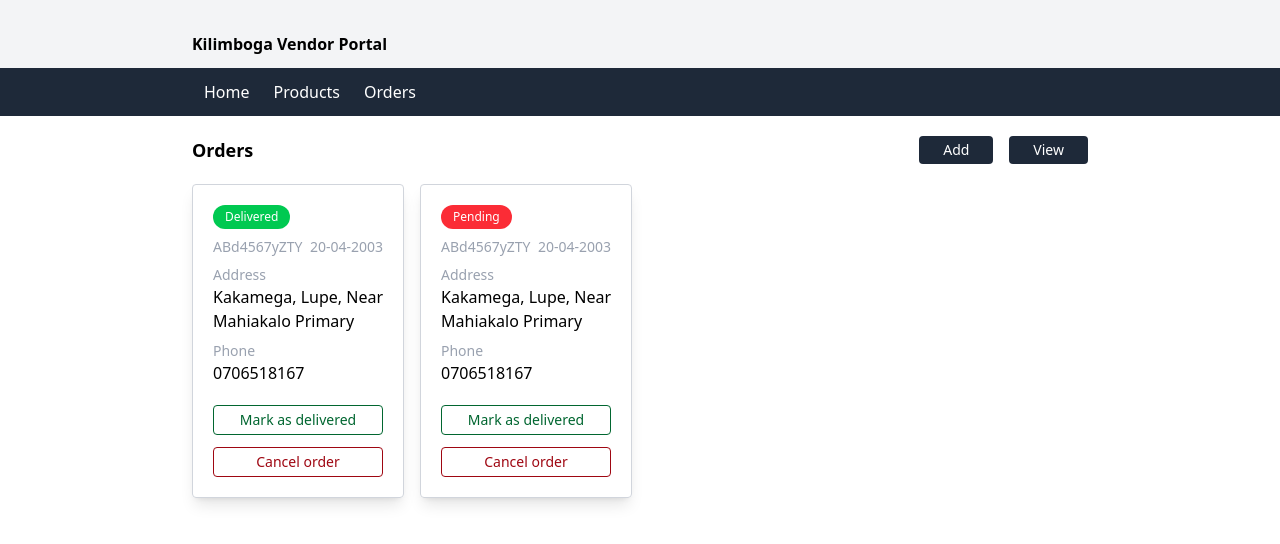
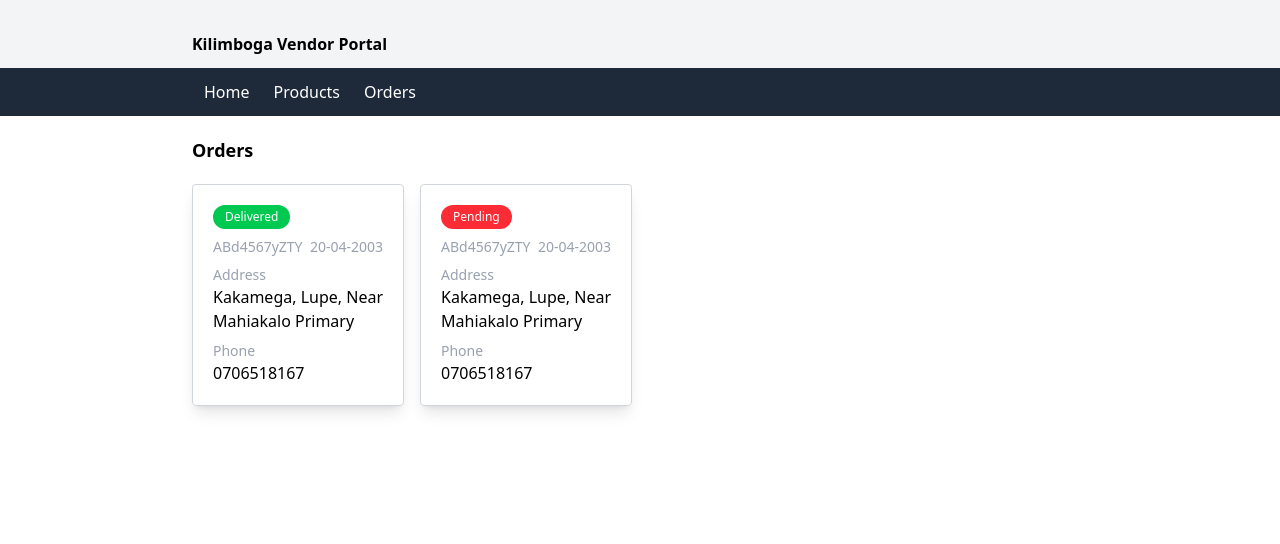
Before and after one commit to Mmust-Ihub/Kilimboga, a React (Vite) app in the folder web/: page /orders in a window 1280 px wide. Shown: the top 544 px of the page. Built offline with nearby package versions, Linux system fonts and the light colour scheme.

Commit message:
Feat: remove action buttons (cancel order, mark complete) from orders page

```diff
--- a/web/src/components/Orders.jsx
+++ b/web/src/components/Orders.jsx
@@ -2,37 +2,11 @@ import Navbar from './Navbar'
 import { useState } from 'react'
 
 function Orders(){
-    const [viewOrders, setViewOrders] = useState(true)
-    const [addOrders, setAddOrders] = useState(false)
-    const [editOrders, setEditOrders] = useState(false)
-
-    function showAddForm(){
-        setEditOrders(false)
-        setAddOrders(true)
-        setViewOrders(false)
-    }
-
-    function showView(){
-        setEditOrders(false)
-        setAddOrders(false)
-        setViewOrders(true)
-    }
-
-    function showEditForm(){
-        setEditOrders(true)
-        setAddOrders(false)
-        setViewOrders(false)
-    }
-
     return (
         <>
         <Navbar />
         <div className='mx-48 flex justify-between items-center'>
             <h1 className="font-semibold text-lg" >Orders</h1>
-            <div>
-                <button onClick={showAddForm} className="mr-4 px-6 py-1 cursor-pointer bg-gray-800 hover:bg-gray-700 text-white text-sm rounded">Add</button>
-                <button onClick={showView} className="px-6 py-1 cursor-pointer bg-gray-800 hover:bg-gray-700 text-white text-sm rounded">View</button>
-            </div>
         </div>
         <div className="mx-48 grid grid-cols-4 gap-4 mt-5">
             <div className='border-1 border-gray-300 rounded shadow-lg p-5'>
@@ -48,10 +22,10 @@ function Orders(){
                 <p className='text-gray-400 text-sm mt-2'>Phone</p>
                 <p>0706518167</p>
 
-                <div>
+                {/* <div>
                     <button className="w-full mt-5 px-6 py-1 cursor-pointer border-1 border-green-800 text-green-800 hover:bg-green-800 hover:text-white text-sm rounded">Mark as delivered</button>
                     <button className="w-full mt-3 px-6 py-1 cursor-pointer border-1 border-red-800 text-red-800 hover:bg-red-700 hover:text-white text-sm rounded">Cancel order</button>
-                </div>
+                </div> */}
 
             </div>
 
@@ -68,11 +42,6 @@ function Orders(){
                 <p className='text-gray-400 text-sm mt-2'>Phone</p>
                 <p>0706518167</p>
 
-                <div>
-                    <button className="w-full mt-5 px-6 py-1 cursor-pointer border-1 border-green-800 text-green-800 hover:bg-green-800 hover:text-white text-sm rounded">Mark as delivered</button>
-                    <button className="w-full mt-3 px-6 py-1 cursor-pointer border-1 border-red-800 text-red-800 hover:bg-red-700 hover:text-white text-sm rounded">Cancel order</button>
-                </div>
-
             </div>
         </div>
         </>
```
